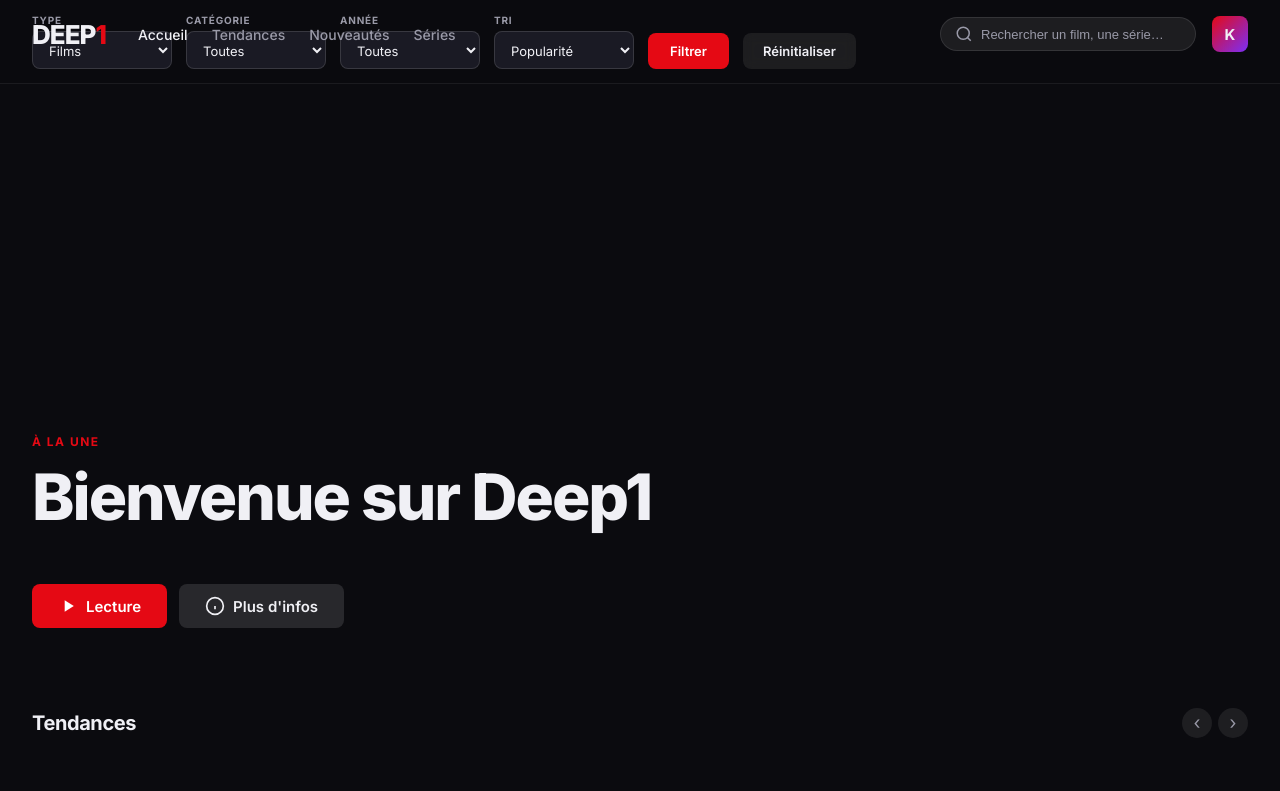
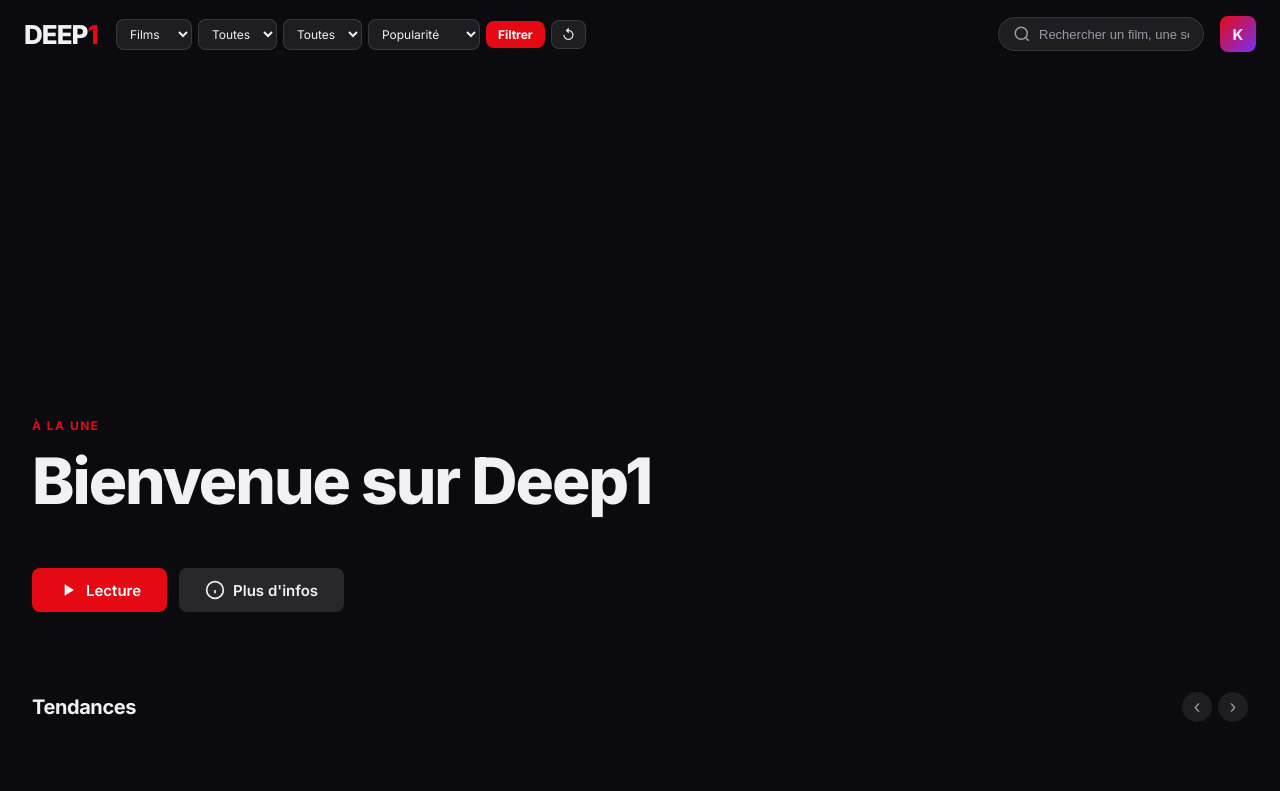
Before and after one commit to YutsiOFF/Deep1, a plain HTML site: page index.html in a window 1280 px wide. Shown: the top 791 px of the page. Drawn offline with Linux system fonts and the light colour scheme; no server answers.

Commit message:
Filtres intégrés dans la navbar + fix padding-top (filtres visibles, plus cachés)

```diff
--- a/index.html
+++ b/index.html
@@ -18,6 +18,22 @@
         <a href="#nouveautes">Nouveautés</a>
         <a href="#series">Séries</a>
       </nav>
+      <div class="filters-inline" id="filters-inline">
+        <select id="filter-type" title="Type">
+          <option value="movie">Films</option>
+          <option value="tv">Séries</option>
+        </select>
+        <select id="filter-genre" title="Catégorie"><option value="">Catégories</option></select>
+        <select id="filter-year" title="Année"><option value="">Années</option></select>
+        <select id="filter-sort" title="Tri">
+          <option value="popularity.desc">Popularité</option>
+          <option value="vote_average.desc">Mieux notés</option>
+          <option value="primary_release_date.desc">Plus récents</option>
+          <option value="primary_release_date.asc">Plus anciens</option>
+        </select>
+        <button class="btn-apply-mini" id="apply-filters">Filtrer</button>
+        <button class="btn-reset-mini" id="reset-filters" title="Réinitialiser">↺</button>
+      </div>
       <div class="nav-actions">
         <div class="search-box">
           <svg class="search-icon" width="18" height="18" viewBox="0 0 24 24" fill="none" stroke="currentColor" stroke-width="2"><circle cx="11" cy="11" r="8"/><path d="m21 21-4.35-4.35"/></svg>
@@ -28,38 +44,7 @@
     </div>
   </header>
 
-  <!-- Barre de filtres tout en haut -->
-  <section class="filters-bar" id="filters-bar">
-    <div class="filters-inner">
-      <div class="filter-group">
-        <label for="filter-type">Type</label>
-        <select id="filter-type">
-          <option value="movie">Films</option>
-          <option value="tv">Séries</option>
-        </select>
-      </div>
-      <div class="filter-group">
-        <label for="filter-genre">Catégorie</label>
-        <select id="filter-genre"><option value="">Toutes</option></select>
-      </div>
-      <div class="filter-group">
-        <label for="filter-year">Année</label>
-        <select id="filter-year"><option value="">Toutes</option></select>
-      </div>
-      <div class="filter-group">
-        <label for="filter-sort">Tri</label>
-        <select id="filter-sort">
-          <option value="popularity.desc">Popularité</option>
-          <option value="vote_average.desc">Mieux notés</option>
-          <option value="primary_release_date.desc">Plus récents</option>
-          <option value="primary_release_date.asc">Plus anciens</option>
-        </select>
-      </div>
-      <button class="btn btn-primary btn-apply" id="apply-filters">Filtrer</button>
-      <button class="btn btn-secondary btn-reset" id="reset-filters">Réinitialiser</button>
-    </div>
-  </section>
-
+  <!-- filtres intégrés dans la navbar -->
   <section class="hero" id="accueil">
     <div class="hero-backdrop" id="hero-backdrop"></div>
     <div class="hero-gradient"></div>
--- a/styles.css
+++ b/styles.css
@@ -17,6 +17,7 @@ body {
   background: var(--bg);
   color: var(--text);
   overflow-x: hidden;
+  padding-top: var(--nav-h);
 }
 img { display: block; max-width: 100%; }
 button { font-family: inherit; cursor: pointer; border: none; background: none; color: inherit; }
@@ -30,8 +31,8 @@ a { color: inherit; text-decoration: none; }
 }
 .navbar.scrolled { background: rgba(11,11,15,.92); backdrop-filter: blur(12px); border-bottom: 1px solid rgba(255,255,255,.06); }
 .navbar-inner {
-  max-width: 1400px; margin: 0 auto; height: 100%;
-  display: flex; align-items: center; gap: 32px; padding: 0 32px;
+  max-width: 1600px; margin: 0 auto; height: 100%;
+  display: flex; align-items: center; gap: 18px; padding: 0 24px;
 }
 .logo { font-size: 26px; font-weight: 800; letter-spacing: -1px; }
 .logo span { color: var(--accent); }
@@ -48,7 +49,7 @@ a { color: inherit; text-decoration: none; }
 .search-icon { color: var(--text-dim); flex-shrink: 0; }
 .search-box input {
   background: none; border: none; outline: none; color: var(--text);
-  font-size: 13px; width: 200px;
+  font-size: 13px; width: 150px;
 }
 .search-box input::placeholder { color: var(--text-dim); }
 .avatar {
@@ -244,3 +245,53 @@ a { color: inherit; text-decoration: none; }
   .modal-body { padding: 0 18px 24px; }
   .modal-hero { height: 200px; }
 }
+/* ===== Filtres intégrés dans la navbar ===== */
+.filters-inline {
+  display: flex; align-items: center; gap: 6px; flex-shrink: 0;
+}
+.filters-inline select {
+  background: rgba(255,255,255,.08);
+  color: var(--text);
+  border: 1px solid rgba(255,255,255,.12);
+  border-radius: 8px;
+  padding: 6px 9px;
+  font-size: 12px;
+  font-family: inherit;
+  outline: none;
+  cursor: pointer;
+  max-width: 135px;
+  transition: border .2s;
+}
+.filters-inline select:focus { border-color: rgba(255,255,255,.4); }
+.filters-inline select:hover { border-color: rgba(255,255,255,.25); }
+.btn-apply-mini {
+  background: var(--accent); color: #fff; border: none; border-radius: 8px;
+  padding: 6px 12px; font-size: 12px; font-weight: 700; cursor: pointer;
+  transition: background .2s;
+}
+.btn-apply-mini:hover { background: var(--accent-hover); }
+.btn-reset-mini {
+  background: rgba(255,255,255,.08); color: var(--text);
+  border: 1px solid rgba(255,255,255,.12); border-radius: 8px;
+  padding: 5px 10px; font-size: 14px; cursor: pointer;
+  transition: background .2s;
+}
+.btn-reset-mini:hover { background: rgba(255,255,255,.16); }
+
+@media (max-width: 1280px) {
+  .nav-links { display: none; }
+  .filters-inline select { max-width: 115px; }
+}
+@media (max-width: 900px) {
+  .filters-inline { overflow-x: auto; scrollbar-width: none; max-width: 55vw; }
+  .filters-inline::-webkit-scrollbar { display: none; }
+  .filters-inline select { flex-shrink: 0; }
+  .search-box input { width: 100px; font-size: 12px; }
+}
+@media (max-width: 640px) {
+  .navbar-inner { padding: 0 12px; gap: 10px; }
+  .logo { font-size: 20px; }
+  .avatar { width: 30px; height: 30px; font-size: 13px; }
+  .search-box { display: none; }
+  .filters-inline { max-width: 75vw; }
+}
```
